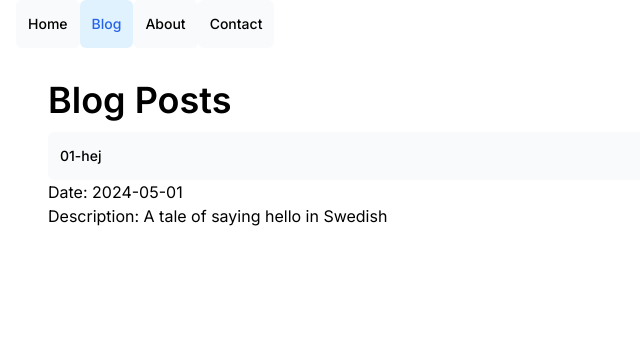
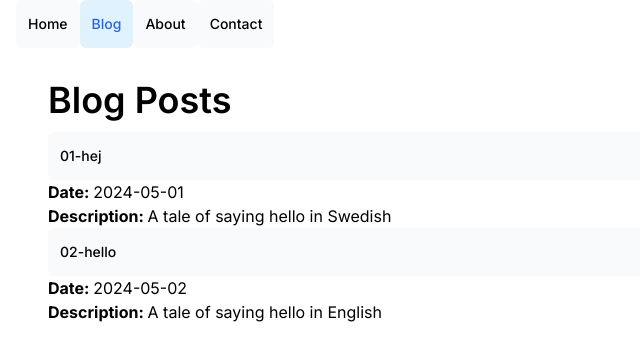
Before and after one commit to RykZee/md-blog-gen, a Next.js app: page /blog in a window 1280 px wide. Shown: the top 360 px of the page, without its empty margins (0-640 px from the left). Built offline with nearby package versions, Linux system fonts and the light colour scheme.

Commit message:
refactor code with better usage of meta files and path joins

```diff
--- a/app/blog/[id]/page.tsx
+++ b/app/blog/[id]/page.tsx
@@ -2,9 +2,13 @@ import path from "path";
 import * as fs from "fs";
 
 export default function Page({ params }: { params: { id: string } }) {
-  const postsDirectory = path.join(process.cwd(), "app/posts");
-  const fullPath = path.join(postsDirectory, `${params.id}.html`);
-  const content = fs.readFileSync(fullPath, "utf-8");
+  const filePath = path.join(
+    process.cwd(),
+    "app",
+    "posts",
+    `${params.id}.html`
+  );
+  const content = fs.readFileSync(filePath, "utf-8");
 
   return (
     <div>
--- a/app/blog/page.tsx
+++ b/app/blog/page.tsx
@@ -4,27 +4,21 @@ import Link from "next/link";
 import clsx from "clsx";
 
 export default function Page() {
-  const postsDirectory = path.join(process.cwd(), "app/posts");
-  const allPosts = fs.readdirSync(postsDirectory);
-  const data = allPosts
-    .filter((fileName) => fileName.endsWith(".html"))
-    .map((fileName) => {
-      const fullPath = path.join(postsDirectory, fileName);
-      const content = fs.readFileSync(fullPath, "utf-8");
+  const postsDirectory = path.join(process.cwd(), "app", "posts");
 
-      const fileNameWithoutExtension = fileName.replace(".html", "");
-      const metaDataPromise = fs.readFileSync(
-        `${postsDirectory}/${fileNameWithoutExtension}-meta.json`,
-        "utf-8"
+  const data = fs
+    .readdirSync(postsDirectory)
+    .filter((file) => file.endsWith(".json"))
+    .map((file) => {
+      const fullPath = path.join(postsDirectory, file);
+      const { title, date, description } = JSON.parse(
+        fs.readFileSync(fullPath, "utf-8")
       );
-      const { date, description } = JSON.parse(metaDataPromise);
 
       return {
-        fileName,
-        fileNameWithoutExtension,
+        title,
         date,
         description,
-        content,
       };
     });
 
@@ -34,30 +28,31 @@ export default function Page() {
       <ul>
         {data.map(
           ({
-            fileName,
-            fileNameWithoutExtension,
+            title,
             date,
             description,
-            content,
           }: {
-            fileName: string;
-            fileNameWithoutExtension: string;
+            title: string;
             date: string;
             description: string;
-            content: string;
           }) => (
-            <li key={fileName}>
+            <li key={title}>
               <Link
-                key={fileName}
-                href={`/blog/${fileNameWithoutExtension}`}
+                key={title}
+                href={`/blog/${title}`}
                 className={clsx(
                   "flex h-[48px] grow items-center justify-center gap-2 rounded-md bg-gray-50 p-3 text-sm font-medium hover:bg-sky-100 hover:text-blue-600 md:flex-none md:justify-start md:p-2 md:px-3"
                 )}
               >
-                {fileNameWithoutExtension}
+                {title}
               </Link>
-              <p>Date: {date}</p>
-              <p>Description: {description}</p>
+              <p>
+                <b>Date: </b>
+                {date}
+              </p>
+              <p>
+                <b>Description: </b> {description}
+              </p>
             </li>
           )
         )}
--- a/app/posts/01-hej-meta.json
+++ b/app/posts/01-hej-meta.json
@@ -1,4 +1,5 @@
 {
+  "title": "01-hej",
   "date": "2024-05-01",
   "description": "A tale of saying hello in Swedish"
 }
--- a/app/posts/02-hello-meta.json
+++ b/app/posts/02-hello-meta.json
@@ -1,4 +1,5 @@
 {
+  "title": "02-hello",
   "date": "2024-05-02",
   "description": "A tale of saying hello in English"
 }
```
